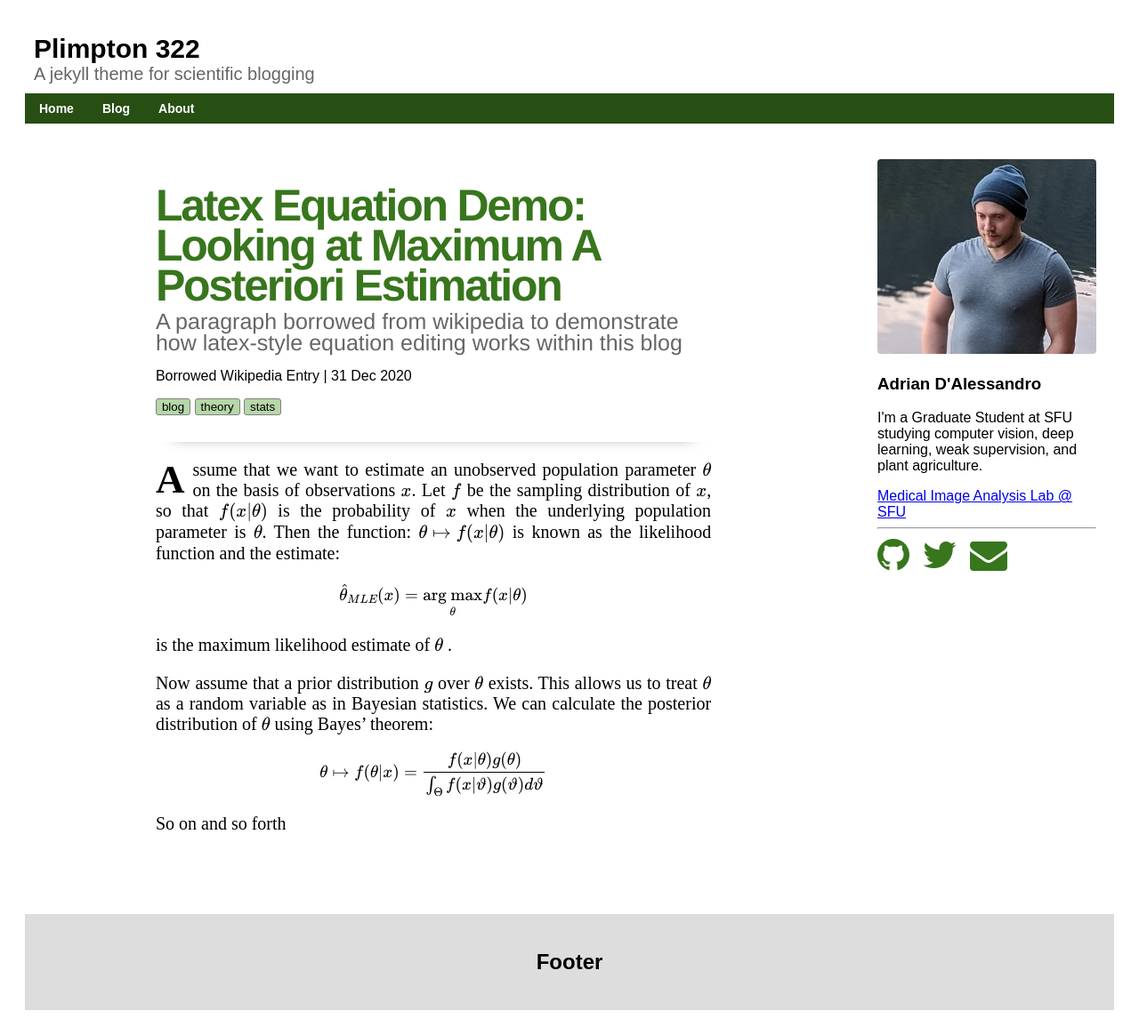
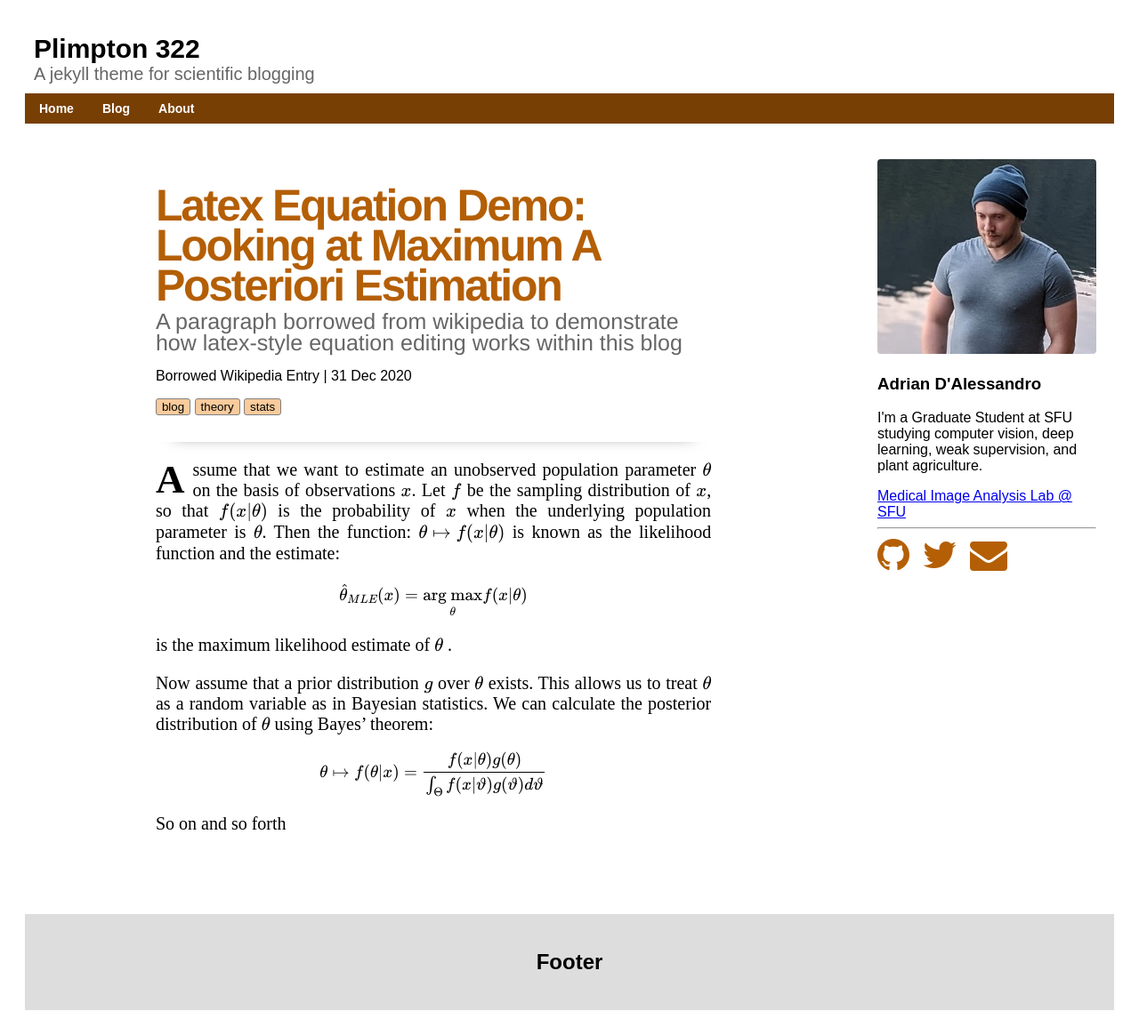
Before and after one commit to adrian-dalessandro/Plimpton322, a Jekyll site: the page built from _posts/2020-12-31-example-latex-math.md, in a window 1280 px wide. Shown: the whole page at 89% size. Built offline with Jekyll 4.4.1, drawn with Linux system fonts in a browser that asks for light colours; formulas are drawn with MathJax 3.

Commit message:
Update _config.yml

```diff
--- a/_config.yml
+++ b/_config.yml
@@ -1,3 +1,3 @@
 title: Plimpton 322
 description: A jekyll theme for scientific blogging
-accent: green
+accent: orange
```
